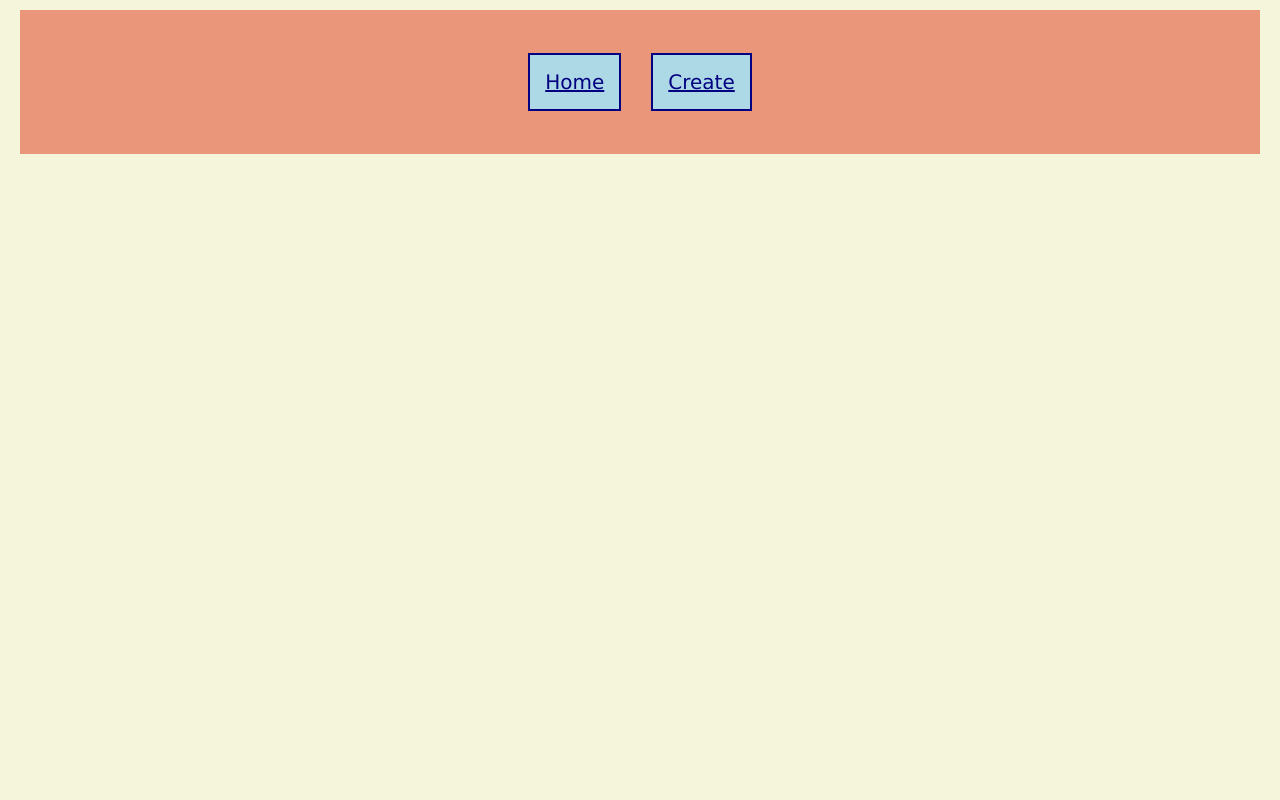
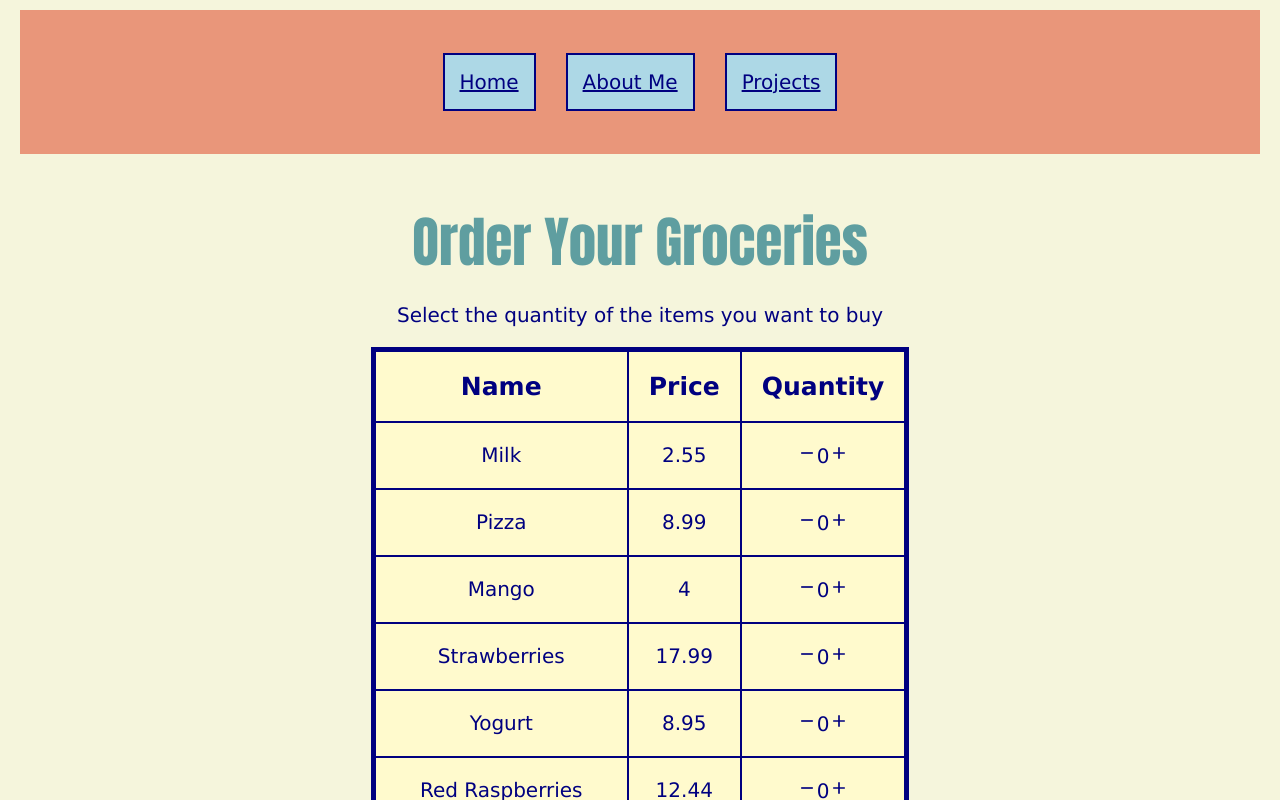
Before and after one commit to resapanda/resapanda.github.io, a React (Vite) app: page /aboutme in a window 1280 px wide. Before the commit this address had no page. Shown: the top 800 px of the page. Built offline with nearby package versions, Linux system fonts and the light colour scheme.

Commit message:
changed nav

```diff
--- a/src/App.jsx
+++ b/src/App.jsx
@@ -3,8 +3,8 @@ import items from './data/items';
 import Navigation from './components/Navigation';
 import { BrowserRouter as Router, Routes, Route} from 'react-router-dom';
 import HomePage from './pages/HomePage';
-import OrderPage from './pages/OrderPage';
-import RegistrationPage from './pages/RegistrationPage';
+import AboutMe from './pages/AboutMe';
+import Projects from './pages/Projects';
 
 function App() {
   return (
@@ -13,8 +13,8 @@ function App() {
         <Navigation />
         <Routes>
           <Route path="/" element={<HomePage />}></Route>
-          <Route path="/shop" element={ <OrderPage items={items}/>}></Route>
-          <Route path="/register" element={ <RegistrationPage />}></Route>
+          <Route path="/aboutme" element={ <AboutMe items={items}/>}></Route>
+          <Route path="/projects" element={ <Projects />}></Route>
         </Routes>
       </Router>
     </div>
--- a/src/components/Navigation.jsx
+++ b/src/components/Navigation.jsx
@@ -5,7 +5,8 @@ function Navigation() {
       <div>
           <nav>
               <Link to="/">Home</Link>
-              <Link to="/create-exercise">Create</Link>
+              <Link to="/aboutme">About Me</Link>
+              <Link to="/projects">Projects</Link>
           </nav>
       </div>
     );
--- a/src/pages/OrderPage.jsx
+++ b/src/pages/AboutMe.jsx
@@ -1,7 +1,7 @@
 import OrderTable from "../components/OrderTable";
 import "../App.css"
 
-function OrderPage({items}) {
+function AboutMe({items}) {
     return (
       <div>
         <h2>Order Your Groceries</h2>
@@ -11,4 +11,4 @@ function OrderPage({items}) {
     );
   }
 
-  export default OrderPage;
+  export default AboutMe;
--- a/src/pages/RegistrationPage.jsx
+++ b/src/pages/Projects.jsx
@@ -1,6 +1,6 @@
 import RegistrationInfo from "../components/RegistrationInfo";
 
-function RegistrationPage() {
+function Projects() {
     return (
       <div>
         <h2>Register to receive promotions</h2>
@@ -10,4 +10,4 @@ function RegistrationPage() {
     );
   }
 
-  export default RegistrationPage;
+  export default Projects;
--- a/vite.config.js
+++ b/vite.config.js
@@ -3,5 +3,5 @@ import react from '@vitejs/plugin-react'
 
 export default defineConfig({
   plugins: [react()],
-  base: "/resapanda.github.io",
+  base: "/",
 });
```
